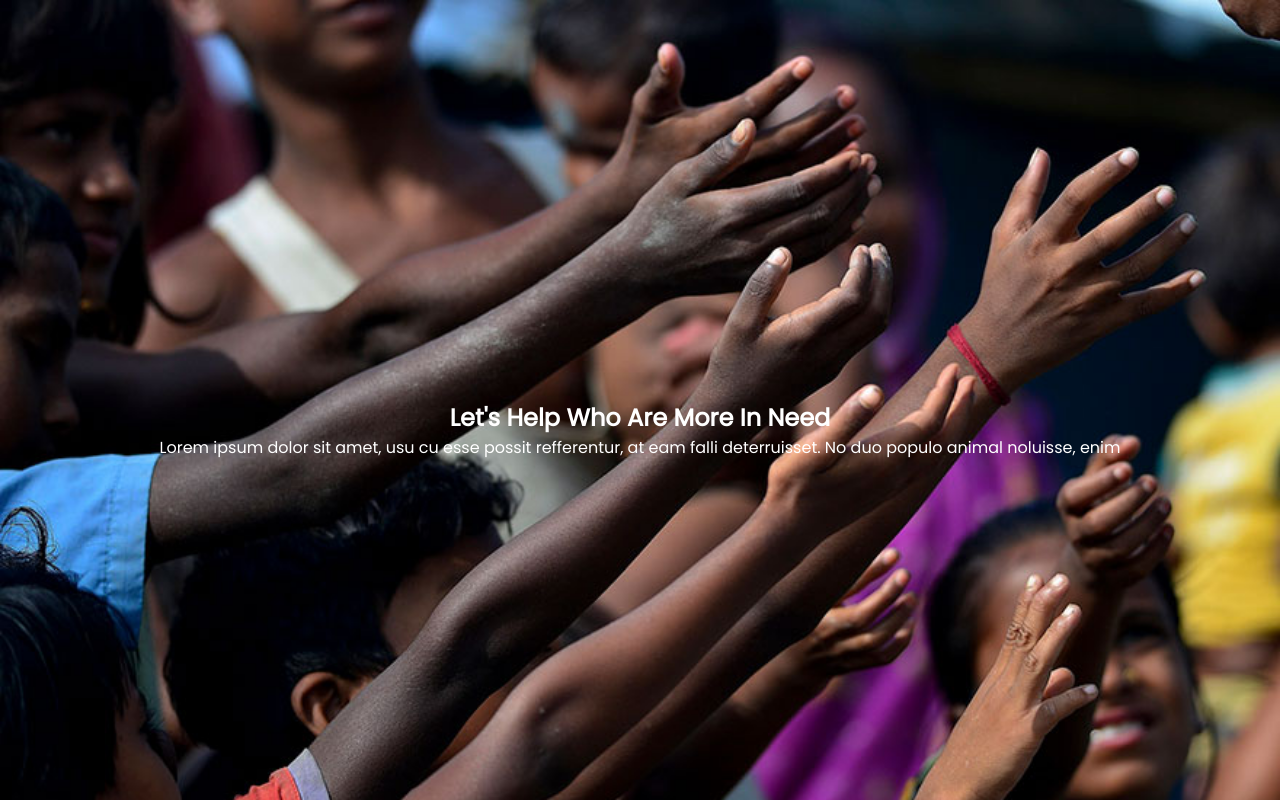
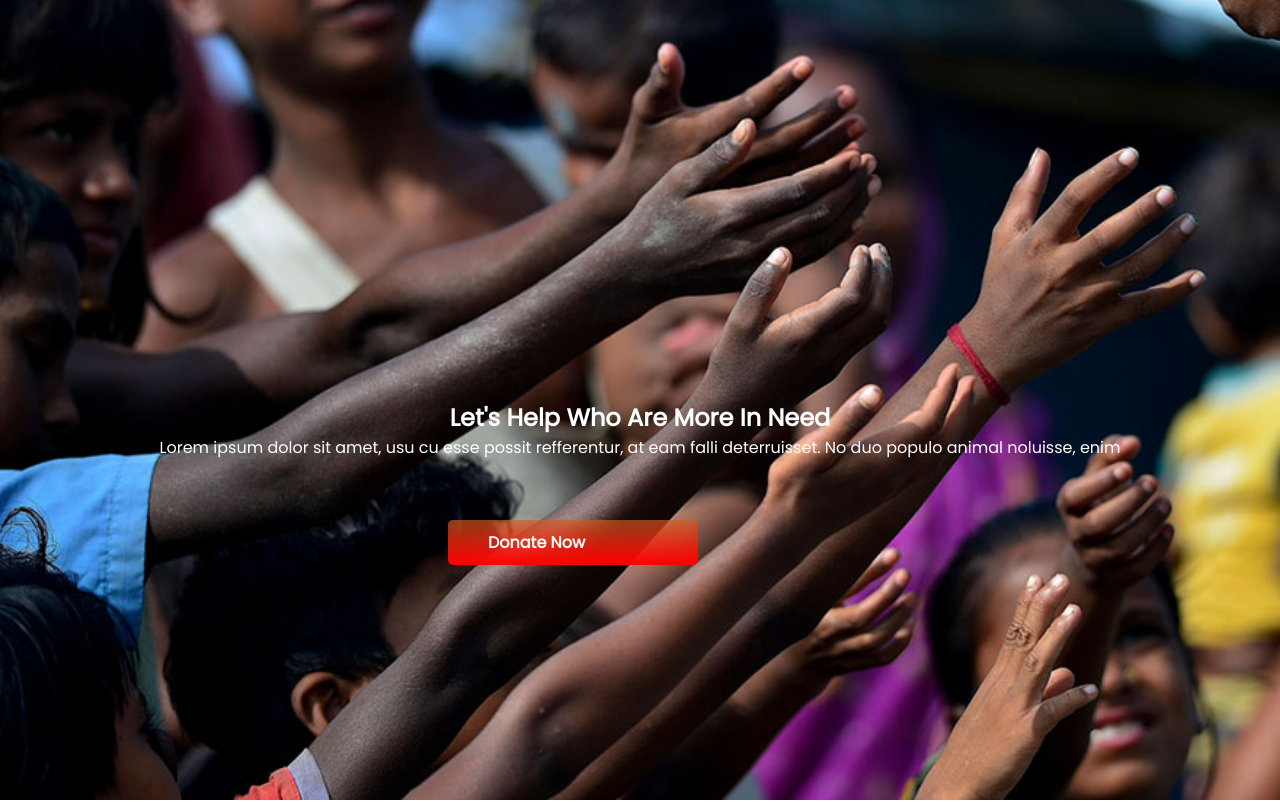
Before and after one commit to shafrinahamed97/Donation-website, a plain HTML site: page index.html in a window 1280 px wide. Shown: the top 802 px of the page. Drawn offline with Linux system fonts and the light colour scheme.

Commit message:
update section-1

```diff
--- a/index.html
+++ b/index.html
@@ -28,15 +28,22 @@
         <div id="top-bottom">
 
         </div>
+        <div>
+            <a id="donate-buttom" target="_blank" href="https://web.programming-hero.com/">Donate Now</a>
 
+        </div>
     </section>
+
     <section class="contribute-1">
         <div class="half">
             <h1> <strong>Their lives depend on your donation</strong></h1>
-            <p> lorem ipsum dolor sit amet, usu esse possit referrenturm at eam fali deterruisset. No duo populo aniaml
-                noluisse, enim <br> <br> Lorem ipsum dolor sit amet, usu cu ese possit referrentur, at eam deterruisset
+            <p> lorem ipsum dolor sit amet, usu esse possit referrenturm at eam fali deterruisset. No duo populo
+                aniaml
+                noluisse, enim <br> <br> Lorem ipsum dolor sit amet, usu cu ese possit referrentur, at eam
+                deterruisset
             </p>
-            <a class="link-button" target="_blank" href="https://web.programming-hero.com/">How to Contribute?</a>
+            <a class="link-button" target="_blank" href="https://web.programming-hero.com/">How to
+                Contribute?</a>
         </div>
         <div class="half">
             <img src="images/donation11.jpg" alt="donation">
@@ -56,13 +63,15 @@
                 noluisse, enim </p> Lorem ipsum dolor sit amet, usu cu ese possit referrentur, at eam
             deterruisset
             </p>
-            <a class="link-button" target="_blank" href="https://web.programming-hero.com/">How to Contribute?</a>
+            <a class="link-button" target="_blank" href="https://web.programming-hero.com/">How to
+                Contribute?</a>
         </div>
     </section>
     <section>
         <div id="update-text">
             <h1> <strong>Get My Updates</strong></h1>
-            <p>Lorem ipsum dolor sit amet, usu cu esse possit referrentur, at eam falli,<br>deterruisset. No duo populo
+            <p>Lorem ipsum dolor sit amet, usu cu esse possit referrentur, at eam falli,<br>deterruisset. No duo
+                populo
                 animal noluisse, enim</p>
         </div>
         <div class="input-group">
--- a/main.css
+++ b/main.css
@@ -19,6 +19,7 @@ body {
     height: 100vh;
     background-size: cover;
     background-repeat: no-repeat;
+
 
 
 
@@ -72,6 +73,23 @@ body {
     margin-top: 10px;
     display: block;
     width: 250px;
+}
+
+#donate-buttom {
+    text-decoration: none;
+    background-image: linear-gradient(rgba(210, 94, 32, 0.655), red);
+    padding: 10px 40px;
+    color: white;
+    font-weight: 700;
+    border-radius: 5px;
+    margin-bottom: 10px;
+    display: block;
+    width: 250px;
+    top: 65%;
+    left: 35%;
+    position: absolute;
+
+
 }
 
 
```
